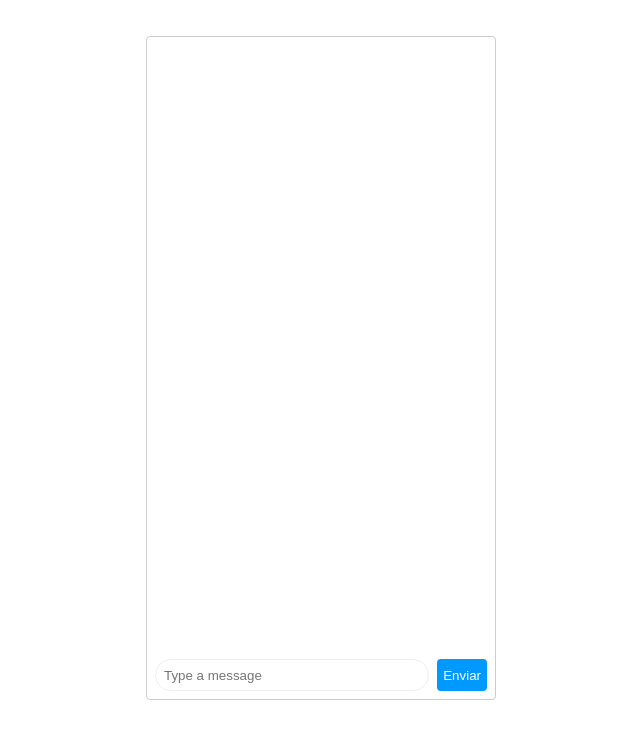
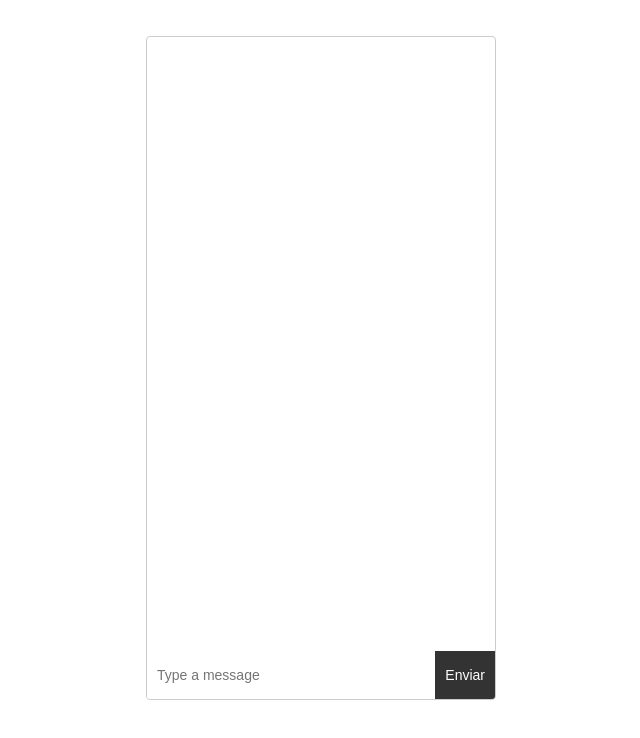
Before and after one commit to NinjusDev/LiveChat, a website: page client/index.html in a window 1280 px wide. Shown: the whole page, without its empty margins (319-959 px from the left). Drawn offline with Linux system fonts and the light colour scheme.

Commit message:
v1.1 (visual changes)

```diff
--- a/client/index.html
+++ b/client/index.html
@@ -35,7 +35,7 @@
     const messages = document.getElementById('messages')
 
     socket.on('chat message', (msg, serverOffset, username) => {
-      const item = `<li>
+      const item = `<li class="messages">
         <p>${msg}</p>
         <small>${username}</small>
       </li>`
@@ -78,7 +78,7 @@
 
     #messages {
       list-style-type: none;
-      margin: 0;
+      margin: 0 auto;
       padding: 0;
       overflow-y: scroll;
       height: 100%;
@@ -86,7 +86,11 @@
       padding-bottom: 48px;
     }
 
-    #messages>li {
+    .messages {
+      word-wrap: break-word;
+    }
+
+    #messages > li {
       padding: .5rem 1rem;
     }
 
@@ -108,34 +112,37 @@
       display: flex;
       height: 48px;
       left: 0;
-      padding: 4px;
       position: absolute;
       right: 0;
+      overflow-y: hidden;
     }
 
     #input {
-      border-radius: 9999px;
-      border: 1px solid #eee;
       flex: 1;
-      margin: 4px;
-      padding: 0 8px;
+      border: none;
+      outline: none;
+      padding: 10px;
+      font-size: 14px;
     }
 
     #input:focus {
       outline: 0;
     }
 
-    #form>button {
-      background: #09f;
+    #form > button {
+      border: none;
+      outline: none;
+      background-color: #333;
       color: #fff;
-      border: 0;
-      margin: 4px;
-      border-radius: 4px;
+      font-size: 14px;
+      padding: 5px 10px;
+      cursor: pointer;
     }
 
-    #form>button:hover {
-      background: #0cf;
-    }
+    #form > button:hover {
+      background-color: rgb(255, 255, 255);
+      color: rgb(0, 0, 0);
+      box-shadow: 0 4px 18px 0 rgba(0, 0, 0, 0.25);    }
   </style>
 </head>
 
@@ -143,7 +150,7 @@
   <section id="chat">
     <ul id="messages"></ul>
     <form id="form">
-      <input type="text" name="message" id="input" placeholder="Type a message" autocomplete="off" />
+      <input type="text" name="message" id="input" placeholder="Type a message" autocomplete="off" maxlength="200"/>
       <button type="submit">Enviar</button>
     </form>
   </section>
--- a/server/index.js
+++ b/server/index.js
@@ -53,7 +53,7 @@ io.on('connection', async (socket) => {
     io.emit('chat message', msg, result.lastInsertRowid.toString(), username)
   })
 
-  if (!socket.recovered) { // <- recuperase los mensajes sin conexión
+  if (!socket.recovered) {
     try {
       const results = await db.execute({
         sql: 'SELECT id, content, user FROM messages WHERE id > ?',
```
